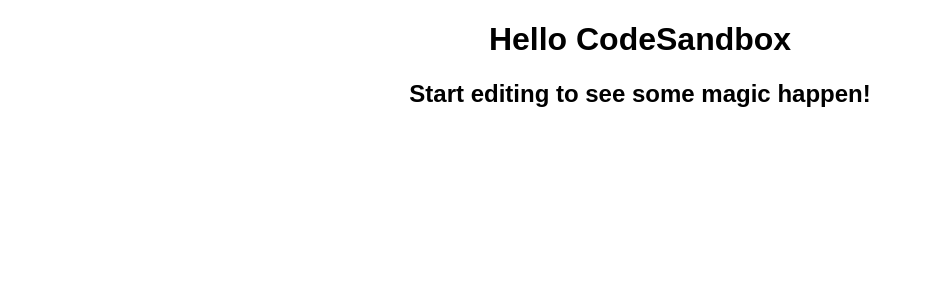
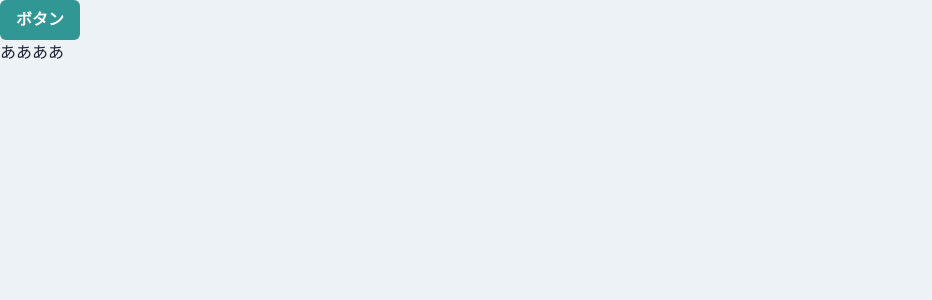
Before and after one commit to azhimattsu/react-user-management, a React (Create React App) app: page / in a window 1280 px wide. Shown: the top 300 px of the page, without its empty margins (0-932 px from the left). Built offline with nearby package versions, Linux system fonts and the light colour scheme.

Commit message:
スタイルを設定する

```diff
--- a/src/App.tsx
+++ b/src/App.tsx
@@ -1,10 +1,13 @@
-import "./styles.css";
+import { Button, ChakraProvider } from "@chakra-ui/react";
+import theme from "./theme/theme";
 
 export default function App() {
   return (
     <div className="App">
-      <h1>Hello CodeSandbox</h1>
-      <h2>Start editing to see some magic happen!</h2>
+      <ChakraProvider theme={theme}>
+        <Button colorScheme="teal">ボタン</Button>
+        <p>ああああ</p>
+      </ChakraProvider>
     </div>
   );
 }
--- a/src/styles.css
+++ b/src/styles.css
@@ -1,4 +1,3 @@
 .App {
   font-family: sans-serif;
-  text-align: center;
 }
--- /dev/null
+++ b/src/theme/theme.ts
@@ -0,0 +1,14 @@
+import { extendTheme } from "@chakra-ui/react";
+
+const theme = extendTheme({
+  styles: {
+    global: {
+      body: {
+        backgroundColor: "gray.100",
+        color: "gray.800"
+      }
+    }
+  }
+});
+
+export default theme;
```
Also changed, not shown: package.json (+15 -2 lines).
